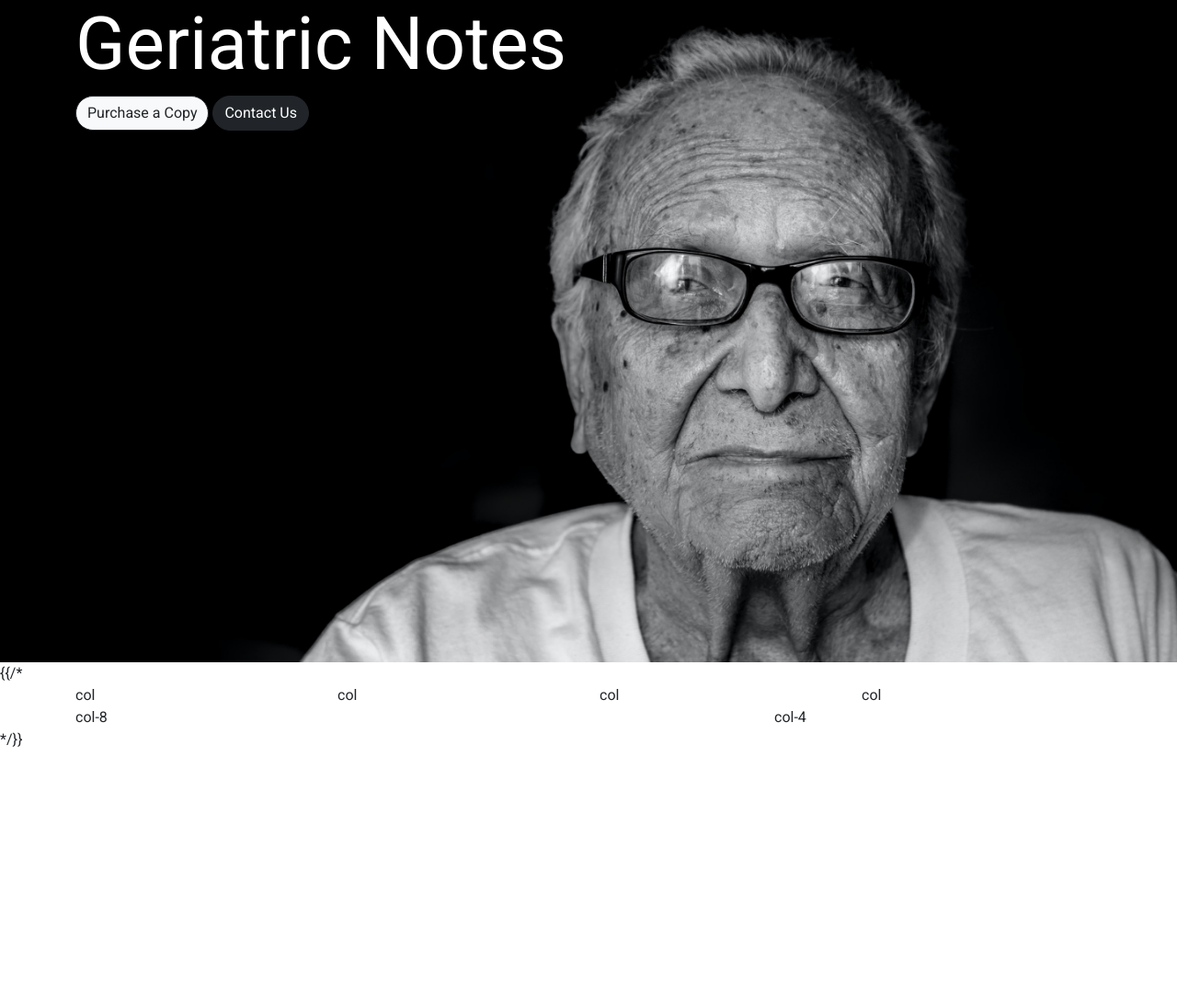
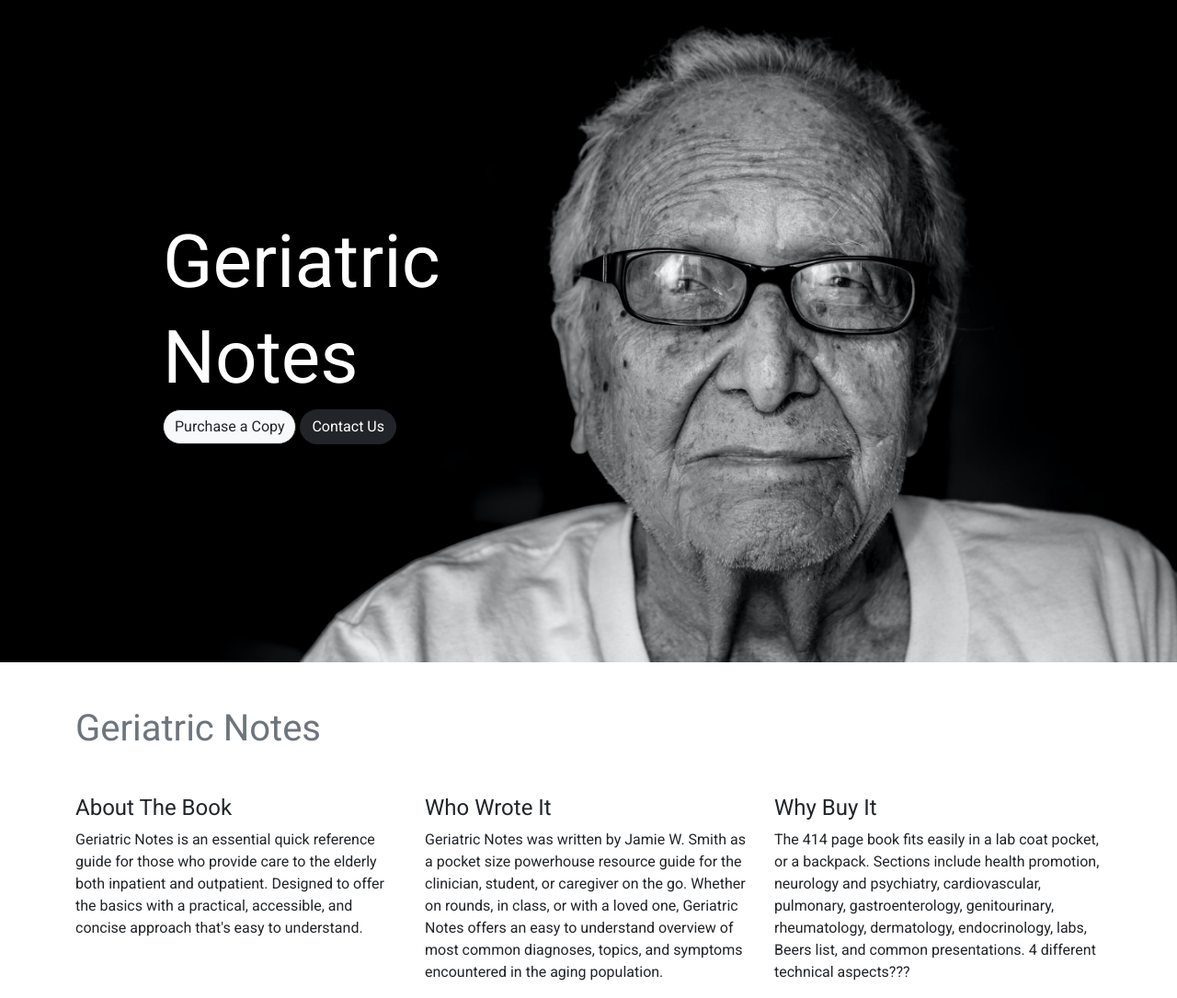
Before and after one commit to Boisset-C/author_website_bootstrap5.0, a plain HTML site: page index.html in a window 1280 px wide. Shown: the whole page at 92% size. Before the commit the page ends 816 px from the top, so only its background shows below. Drawn offline with nearby package versions, Linux system fonts and the light colour scheme.

Commit message:
Finished Blurbs Section

```diff
--- a/index.html
+++ b/index.html
@@ -24,10 +24,11 @@
   <body>
     <!--Hero Section-->
     <section id="hero-image">
-      <div class="container-sm">
-        <div class="row">
-          <div class="col">
-            <h1 class="display-1 text-white">Geriatric Notes</h1>
+      <div class="container-sm h-100">
+        <div class="row h-100 align-items-center">
+          <div class="col-sm-6 offset-1">
+            <h1 class="display-1 text-white">Geriatric</h1>
+            <h1 class="display-1 text-white">Notes</h1>
             <button
               type="button"
               class="btn btn-outline-dark bg-light custom-button"
@@ -41,7 +42,56 @@
         </div>
       </div>
     </section>
+    <!--End of Hero Section-->
 
+    <!--Blurbs Section-->
+    <section class="blurbs">
+      <div class="container-sm">
+        <h1 class="h1 text-secondary my-5">Geriatric Notes</h1>
+
+        <div class="row">
+          <!--Blurb One-->
+          <div class="col-sm-4">
+            <h4 class="h4">About The Book</h4>
+            <p>
+              Geriatric Notes is an essential quick reference guide for those
+              who provide care to the elderly both inpatient and outpatient.
+              Designed to offer the basics with a practical, accessible, and
+              concise approach that's easy to understand.
+            </p>
+          </div>
+          <!--End of Blurb One-->
+
+          <!--Blurb Two-->
+          <div class="col-sm-4">
+            <h4 class="h4">Who Wrote It</h4>
+            <p>
+              Geriatric Notes was written by Jamie W. Smith as a pocket size
+              powerhouse resource guide for the clinician, student, or caregiver
+              on the go. Whether on rounds, in class, or with a loved one,
+              Geriatric Notes offers an easy to understand overview of most
+              common diagnoses, topics, and symptoms encountered in the aging
+              population.
+            </p>
+          </div>
+          <!--End of Blurb Two-->
+
+          <!--Blurb Three-->
+          <div class="col-sm-4">
+            <h4 class="h4">Why Buy It</h4>
+            <p>
+              The 414 page book fits easily in a lab coat pocket, or a backpack.
+              Sections include health promotion, neurology and psychiatry,
+              cardiovascular, pulmonary, gastroenterology, genitourinary,
+              rheumatology, dermatology, endocrinology, labs, Beers list, and
+              common presentations. 4 different technical aspects???
+            </p>
+          </div>
+          <!--End of Blurb Three-->
+        </div>
+      </div>
+    </section>
+    <!--End of Blurbs Section-->
     <!--Bootstrap Javascript Bundle-->
     <script
       src="https://cdn.jsdelivr.net/npm/bootstrap@5.1.2/dist/js/bootstrap.bundle.min.js"
@@ -50,18 +100,3 @@
     ></script>
   </body>
 </html>
-
-{{/*
-<div class="container">
-  <div class="row">
-    <div class="col">col</div>
-    <div class="col">col</div>
-    <div class="col">col</div>
-    <div class="col">col</div>
-  </div>
-  <div class="row">
-    <div class="col-8">col-8</div>
-    <div class="col-4">col-4</div>
-  </div>
-</div>
-*/}}
```
